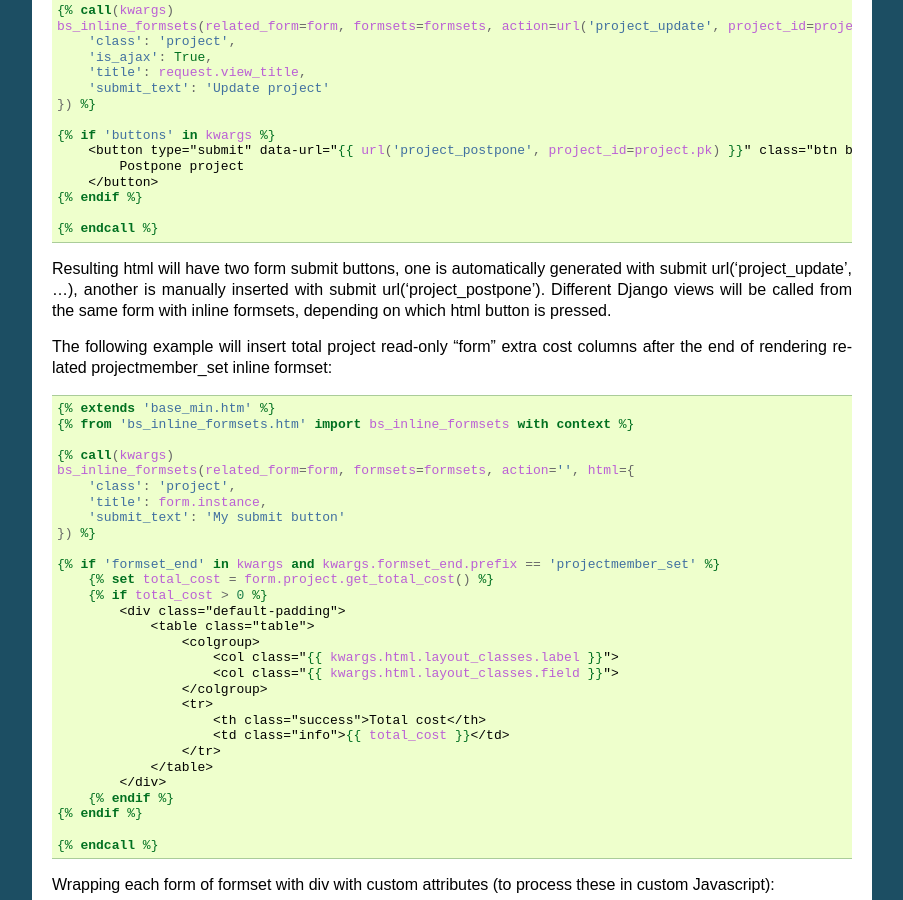
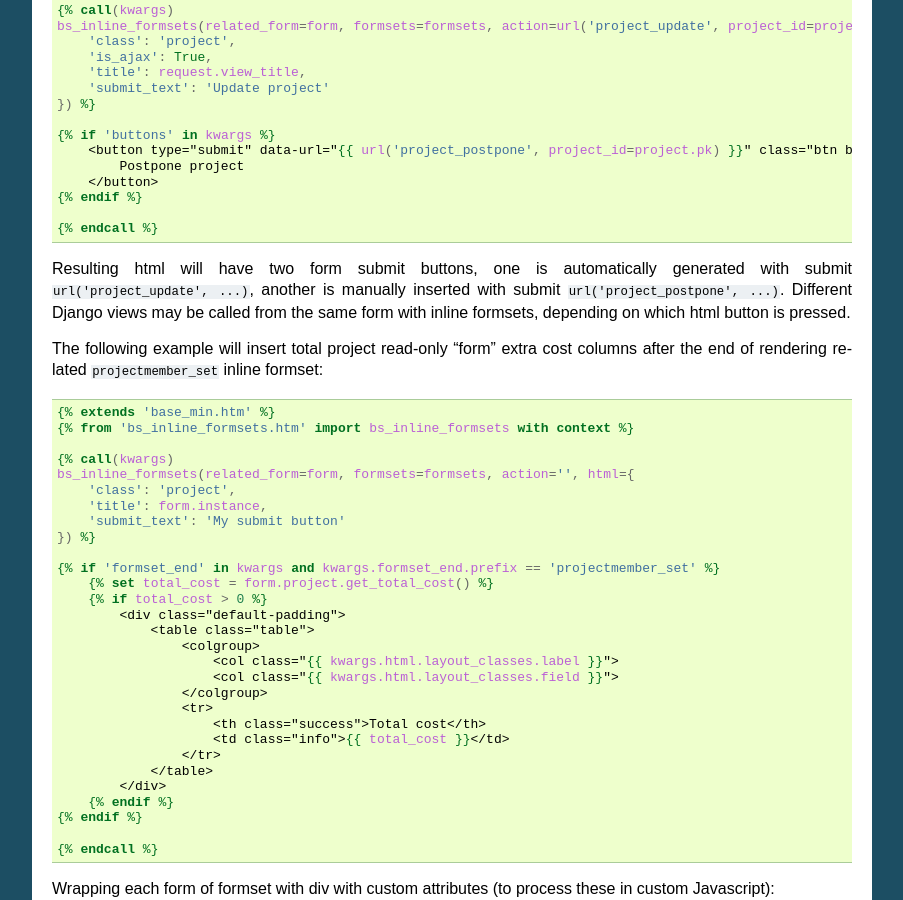
Before and after one commit to Dmitri-Sintsov/django-jinja-knockout, a Sphinx documentation site: the page built from docs/macros.rst, in a window 1280 px wide and 900 px high, scrolled down 3004 px. Shown: the whole window, without its empty margins (198-1101 px from the left). Built offline with Sphinx 7.4.7, drawn with Linux system fonts in a browser that asks for light colours.

Commit message:
Moved form-related parts of docs from docs/macros.rst to docs/forms.rst..

```diff
--- a/docs/macros.rst
+++ b/docs/macros.rst
@@ -183,12 +183,12 @@ specified::
 
     {% endcall %}
 
-Resulting html will have two form submit buttons, one is automatically generated with submit url('project_update', ...),
-another is manually inserted with submit url('project_postpone'). Different Django views will be called from the same
-form with inline formsets, depending on which html button is pressed.
+Resulting html will have two form submit buttons, one is automatically generated with submit
+``url('project_update', ...)``, another is manually inserted with submit ``url('project_postpone', ...)``. Different
+Django views may be called from the same form with inline formsets, depending on which html button is pressed.
 
 The following example will insert total project read-only "form" extra cost columns after the end of rendering related
-projectmember_set inline formset::
+``projectmember_set`` inline formset::
 
     {% extends 'base_min.htm' %}
     {% from 'bs_inline_formsets.htm' import bs_inline_formsets with context %}
--- a/docs/usage.rst
+++ b/docs/usage.rst
@@ -7,5 +7,6 @@ Contents:
 .. toctree::
    :maxdepth: 2
 
+   forms
    macros
    viewmodels
```
Also changed, not shown: docs/forms.rst (added, +68 -0 lines).
